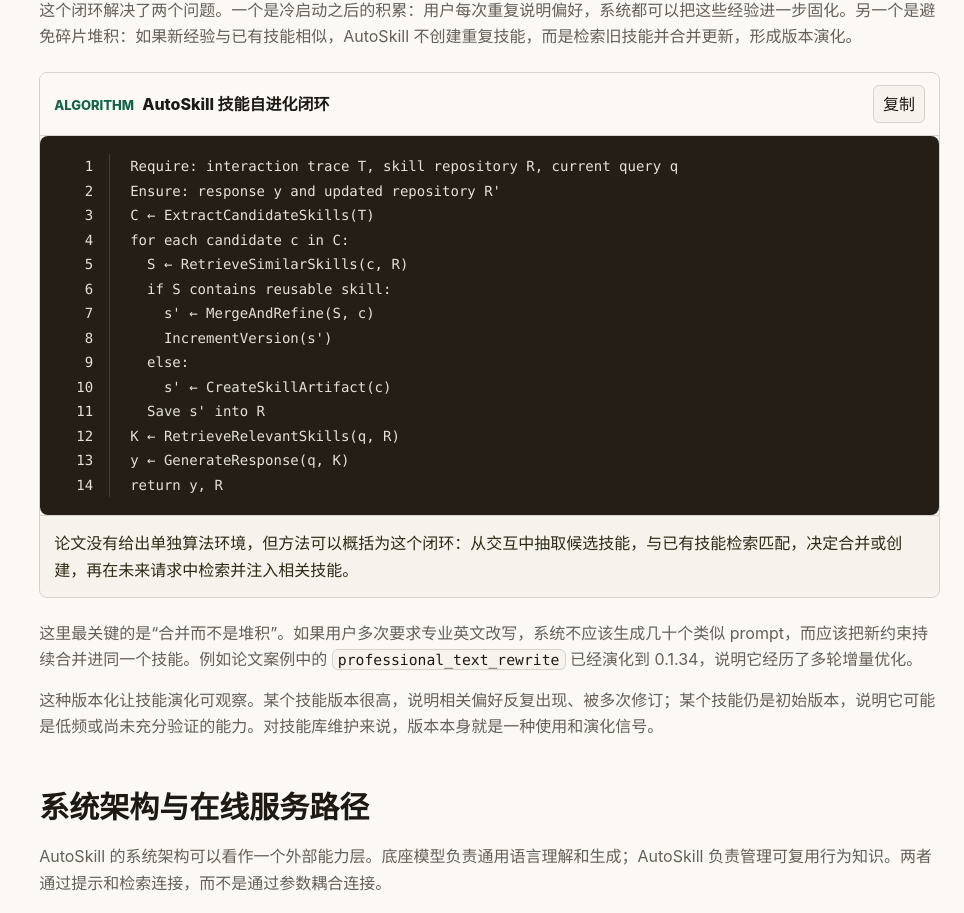
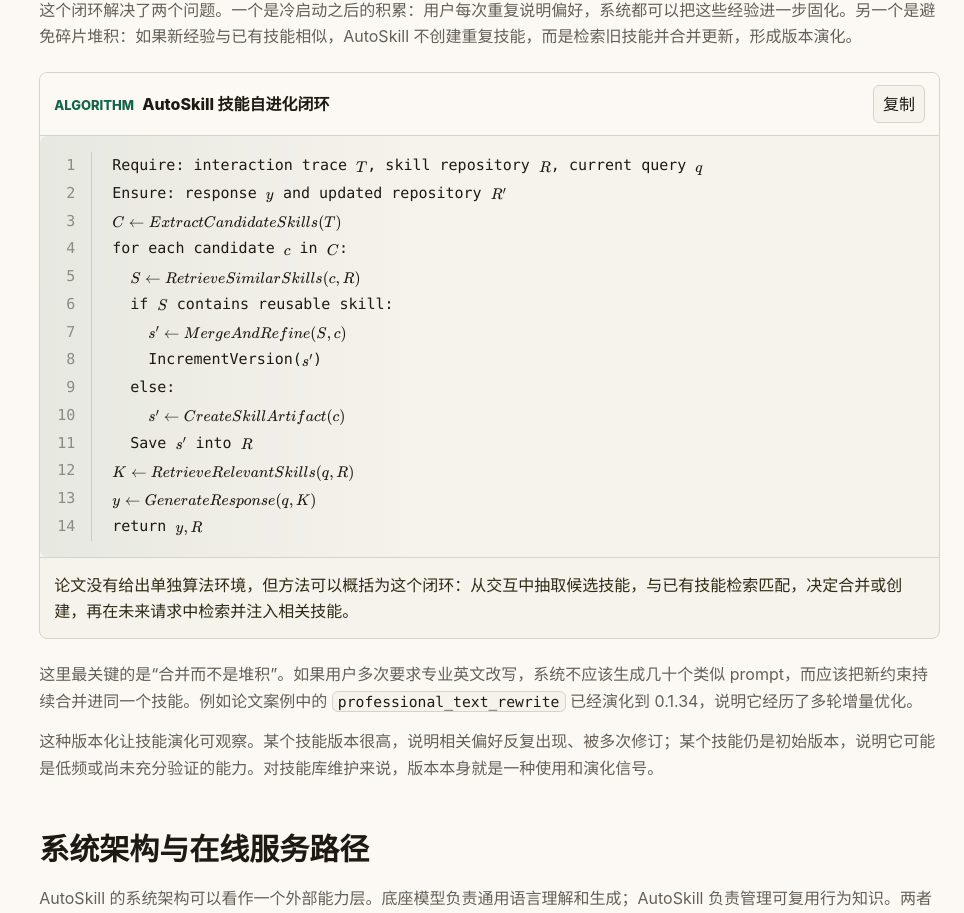
Before and after one commit to rooftopj/AgentLib, a Next.js app: page /papers/autoskill-experience-driven-lifelong-learning-skill-self-evolution/ in a window 1280 px wide. Shown: the part 3511-4424 px from the top of the page, without its empty margins (316-1280 px from the left). Built offline with nearby package versions, Linux system fonts and the light colour scheme.

Commit message:
Polish paper explainers and annotation rendering

```diff
--- a/app/globals.css
+++ b/app/globals.css
@@ -595,11 +595,15 @@ mark {
   position: sticky;
   top: 84px;
   align-self: start;
+  min-width: 0;
 }
 
 .annotation-panel {
   max-height: calc(100vh - 120px);
+  min-width: 0;
+  max-width: 100%;
   overflow-y: auto;
+  overflow-x: hidden;
   border-left: 1px solid var(--line);
   padding-left: 18px;
 }
@@ -614,12 +618,14 @@ mark {
 .annotation-list {
   display: grid;
   gap: 10px;
+  min-width: 0;
 }
 
 .annotation-card {
   display: grid;
   gap: 7px;
   width: 100%;
+  min-width: 0;
   border: 1px solid var(--line);
   border-radius: var(--radius);
   padding: 12px;
@@ -663,6 +669,7 @@ mark {
 .annotation-body {
   display: grid;
   gap: 7px;
+  min-width: 0;
 }
 
 .annotation-body p,
@@ -695,6 +702,7 @@ mark {
 }
 
 .annotation-body code {
+  max-width: 100%;
   border: 1px solid color-mix(in oklch, var(--accent) 18%, var(--line));
   border-radius: 5px;
   padding: 0.05em 0.3em;
@@ -702,6 +710,9 @@ mark {
   color: var(--ink);
   font-family: "SFMono-Regular", Consolas, "Liberation Mono", monospace;
   font-size: 0.92em;
+  overflow-wrap: anywhere;
+  white-space: normal;
+  word-break: break-word;
 }
 
 .annotation-code-block {
@@ -1176,11 +1187,20 @@ mark {
   overflow-x: auto;
   margin: 0;
   padding: 16px 0;
-  background: var(--code-bg);
-  color: var(--code-line);
-  font-family: "SFMono-Regular", Consolas, "Liberation Mono", monospace;
-  font-size: 14px;
-  line-height: 1.75;
+  background:
+    linear-gradient(90deg, color-mix(in oklch, var(--accent) 7%, transparent), transparent 42%),
+    var(--surface);
+  color: var(--ink);
+  font-size: 15px;
+  line-height: 1.85;
+}
+
+.mdx-content pre.algorithm-code {
+  padding: 16px 0;
+  background:
+    linear-gradient(90deg, color-mix(in oklch, var(--accent) 7%, transparent), transparent 42%),
+    var(--surface);
+  color: var(--ink);
 }
 
 .algorithm-code code,
@@ -1193,6 +1213,24 @@ mark {
   min-width: max-content;
   grid-template-columns: 72px minmax(0, 1fr);
   padding: 0 24px 0 0;
+}
+
+.algorithm-text {
+  white-space: pre-wrap;
+  font-family: "SFMono-Regular", Consolas, "Liberation Mono", monospace;
+}
+
+.algorithm-text .inline-math {
+  vertical-align: -0.1em;
+}
+
+.algorithm-text .inline-math .katex {
+  font-size: 1.04em;
+}
+
+.algorithm-line .line-number {
+  border-right-color: color-mix(in oklch, var(--ink) 14%, transparent);
+  color: color-mix(in oklch, var(--ink) 45%, transparent);
 }
 
 .algorithm-block > p {
--- a/components/AlgorithmBlock.tsx
+++ b/components/AlgorithmBlock.tsx
@@ -33,7 +33,7 @@ export default function AlgorithmBlock({ title, code, explanation }: AlgorithmBl
           {lines.map((line, index) => (
             <span className="algorithm-line" key={`${index}-${line}`}>
               <span className="line-number">{index + 1}</span>
-              <span>{line || " "}</span>
+              <span className="algorithm-text">{line ? renderInlineText(line) : " "}</span>
             </span>
           ))}
         </code>
--- a/components/RichMdxRenderer.tsx
+++ b/components/RichMdxRenderer.tsx
@@ -25,7 +25,6 @@ function decodeMdxAttr(value: string) {
     .replace(/&apos;/g, "'")
     .replace(/&amp;/g, "&")
     .replace(/&#10;/g, "\n")
-    .replace(/\\n/g, "\n")
     .replace(/\\\\/g, "\\");
 }
 
--- a/content/papers/agentfold-long-horizon-web-agents-proactive-context-management/explainer.mdx
+++ b/content/papers/agentfold-long-horizon-web-agents-proactive-context-management/explainer.mdx
@@ -65,7 +65,7 @@ folding 指令是 AgentFold 和普通 tool-use agent 的分水岭。普通 agent
 
 <AlgorithmBlock
   title="AgentFold interaction loop"
-  code="Require: question Q, tools T, initial summaries S, latest interaction I&#10;for step t = 1...T_max:&#10;  C_t <- (Q, T, S_{t-2}, I_{t-1})&#10;  (th_t, f_t, e_t, a_t) <- AgentFold(C_t)&#10;  S_{t-1} <- apply_folding(S_{t-2}, I_{t-1}, f_t)&#10;  o_t <- execute_tool(a_t)&#10;  I_t <- (e_t, a_t, o_t)&#10;return final answer"
+  code="Require: question $Q$, tools $T$, initial summaries $S$, latest interaction $I$&#10;for step $t = 1...T_{max}$:&#10;  $C_t \leftarrow (Q, T, S_{t-2}, I_{t-1})$&#10;  $(th_t, f_t, e_t, a_t) \leftarrow AgentFold(C_t)$&#10;  $S_{t-1} \leftarrow apply\\_folding(S_{t-2}, I_{t-1}, f_t)$&#10;  $o_t \leftarrow execute\\_tool(a_t)$&#10;  $I_t \leftarrow (e_t, a_t, o_t)$&#10;return final answer"
   explanation="AgentFold 每步先读取结构化上下文，再同时生成行动和折叠指令。折叠更新长期摘要，工具调用产生新的最近交互，二者共同进入下一轮。"
 />
 
--- a/content/papers/agentic-context-engineering-evolving-contexts-self-improving-language-models/explainer.mdx
+++ b/content/papers/agentic-context-engineering-evolving-contexts-self-improving-language-models/explainer.mdx
@@ -71,7 +71,7 @@ grow-and-refine 则解决另一个问题：如果只增长，playbook 会越来
 
 <AlgorithmBlock
   title="ACE context adaptation loop"
-  code="Require: initial playbook C0, task stream Q, feedback function F&#10;Ensure: evolved playbook C and task outputs Y&#10;for each query q_t in Q:&#10;  y_t, tau_t <- Generator(q_t, C_t)&#10;  f_t <- F(y_t, tau_t)&#10;  Delta_t <- Reflector(tau_t, f_t, C_t)&#10;  C_{t+1} <- Curator.merge(C_t, Delta_t)&#10;  if length(C_{t+1}) > threshold or duplicates are detected:&#10;    C_{t+1} <- Curator.refine(C_{t+1})&#10;return C_T, Y"
+  code="Require: initial playbook $C_0$, task stream $Q$, feedback function $F$&#10;Ensure: evolved playbook $C$ and task outputs $Y$&#10;for each query $q_t$ in $Q$:&#10;  $y_t, \\tau_t \\leftarrow Generator(q_t, C_t)$&#10;  $f_t \\leftarrow F(y_t, \\tau_t)$&#10;  $\\Delta_t \\leftarrow Reflector(\\tau_t, f_t, C_t)$&#10;  $C_{t+1} \\leftarrow Curator.merge(C_t, \\Delta_t)$&#10;  if $length(C_{t+1}) > threshold$ or duplicates are detected:&#10;    $C_{t+1} \\leftarrow Curator.refine(C_{t+1})$&#10;return $C_T, Y$"
   explanation="这段伪代码概括论文方法：Generator 执行任务，Reflector 从轨迹和反馈中抽取增量经验，Curator 合并并在必要时去重剪枝。注意更新对象是 playbook 的局部 delta，而不是完整上下文。"
 />
 
--- a/content/papers/agentsquare-automatic-llm-agent-search-modular-design-space/explainer.mdx
+++ b/content/papers/agentsquare-automatic-llm-agent-search-modular-design-space/explainer.mdx
@@ -95,7 +95,7 @@ AgentSquare 的整体搜索可以分成初始化、模块演化、真实评估
 
 <AlgorithmBlock
   title="Algorithm of AgentSquare"
-  code="Require: initial agent A0, task description d, max episode K, population size N, module pools P/R/T/M, experience pool E&#10;Ensure: evolved agent A*&#10;t <- 1&#10;Ae0 <- A0&#10;while t <= K:&#10;  {Ae1...AeN} <- module_evolution(Ae0, d, N, module_pools, E)&#10;  Ar0 <- best_by_real_eval({Ae0...AeN})&#10;  {Ar1...ArN} <- module_recombination(Ar0, d, N, module_pools, E)&#10;  Ae0 <- best_by_predicted_or_evaluated_score({Ar0...ArN})&#10;  t <- t + 1&#10;return Ae0 as A*"
+  code="Require: initial agent $A_0$, task description $d$, max episode $K$, population size $N$, module pools $P/R/T/M$, experience pool $E$&#10;Ensure: evolved agent $A^*$&#10;$t \\leftarrow 1$&#10;$A^e_0 \\leftarrow A_0$&#10;while $t \\leq K$:&#10;  $\\{A^e_1...A^e_N\\} \\leftarrow module\\_evolution(A^e_0, d, N, module\\_pools, E)$&#10;  $A^r_0 \\leftarrow best\\_by\\_real\\_eval(\\{A^e_0...A^e_N\\})$&#10;  $\\{A^r_1...A^r_N\\} \\leftarrow module\\_recombination(A^r_0, d, N, module\\_pools, E)$&#10;  $A^e_0 \\leftarrow best\\_by\\_predicted\\_or\\_evaluated\\_score(\\{A^r_0...A^r_N\\})$&#10;  $t \\leftarrow t + 1$&#10;return $A^e_0$ as $A^*$"
   explanation="这段算法把 AgentSquare 压缩成一个交替循环：先演化新模块并真实评估，再重组已有模块并借助经验选择候选，直到达到最大轮数或搜索停止条件。"
 />
 
@@ -226,7 +226,7 @@ AgentSquare 的可解释性来自“模块级输出”。相比一个端到端
 
 <FigureBlock
   src="/generated/agentsquare-automatic-llm-agent-search-modular-design-space/agentsquare_visual_abstract.png"
-  caption="AI 生成示意图：AgentSquare 的实践闭环。任务进入规划、推理、工具和记忆模块池，搜索过程通过演化、重组和预测筛选候选 Agent，真实评估结果再回流为经验账本。"
+  caption="AgentSquare 的实践闭环示意：任务进入规划、推理、工具和记忆模块池，搜索过程通过演化、重组和预测筛选候选 Agent，真实评估结果再回流为经验账本。"
 />
 
 如果只带走一个工程动作，就是先建立自己的 Agent 实验账本：记录任务、模块组合、输入输出、分数、成本、错误和人工判断。没有账本，搜索器只能从零猜；有了账本，团队过去的失败和成功都会变成下一轮搜索的燃料。
--- a/content/papers/autoskill-experience-driven-lifelong-learning-skill-self-evolution/explainer.mdx
+++ b/content/papers/autoskill-experience-driven-lifelong-learning-skill-self-evolution/explainer.mdx
@@ -60,7 +60,7 @@ AutoSkill 的核心不是一次性生成技能，而是完整生命周期。系
 
 <AlgorithmBlock
   title="AutoSkill 技能自进化闭环"
-  code="Require: interaction trace T, skill repository R, current query q&#10;Ensure: response y and updated repository R'&#10;C ← ExtractCandidateSkills(T)&#10;for each candidate c in C:&#10;  S ← RetrieveSimilarSkills(c, R)&#10;  if S contains reusable skill:&#10;    s' ← MergeAndRefine(S, c)&#10;    IncrementVersion(s')&#10;  else:&#10;    s' ← CreateSkillArtifact(c)&#10;  Save s' into R&#10;K ← RetrieveRelevantSkills(q, R)&#10;y ← GenerateResponse(q, K)&#10;return y, R"
+  code="Require: interaction trace $T$, skill repository $R$, current query $q$&#10;Ensure: response $y$ and updated repository $R'$&#10;$C \\leftarrow ExtractCandidateSkills(T)$&#10;for each candidate $c$ in $C$:&#10;  $S \\leftarrow RetrieveSimilarSkills(c, R)$&#10;  if $S$ contains reusable skill:&#10;    $s' \\leftarrow MergeAndRefine(S, c)$&#10;    IncrementVersion($s'$)&#10;  else:&#10;    $s' \\leftarrow CreateSkillArtifact(c)$&#10;  Save $s'$ into $R$&#10;$K \\leftarrow RetrieveRelevantSkills(q, R)$&#10;$y \\leftarrow GenerateResponse(q, K)$&#10;return $y, R$"
   explanation="论文没有给出单独算法环境，但方法可以概括为这个闭环：从交互中抽取候选技能，与已有技能检索匹配，决定合并或创建，再在未来请求中检索并注入相关技能。"
 />
 
--- a/content/papers/flow-modularized-agentic-workflow-automation/explainer.mdx
+++ b/content/papers/flow-modularized-agentic-workflow-automation/explainer.mdx
@@ -74,7 +74,7 @@ Flow 的核心算法可以拆成两个层次：`UpdateGraph` 负责生成和选
 
 <AlgorithmBlock
   title="UpdateGraph：按并行度与依赖复杂度选择候选 AOV 图"
-  code="Require: current workflow \tilde{G}, task prompt P, workflow prompt P_init or P_update&#10;Ensure: selected workflow \tilde{G}_{optimal}&#10;Generate candidate workflows {\tilde{G}_1, ..., \tilde{G}_K} using LLM&#10;P_max ← -∞; C_min ← +∞; \tilde{G}_{optimal} ← None&#10;for each candidate \tilde{G}_k:&#10;  P_k ← P_avg(\tilde{G}_k)&#10;  C_k ← C_dependency(\tilde{G}_k)&#10;  if P_k > P_max or (P_k == P_max and C_k < C_min):&#10;    P_max ← P_k; C_min ← C_k; \tilde{G}_{optimal} ← \tilde{G}_k&#10;return \tilde{G}_{optimal}"
+  code="Require: current workflow $\\tilde{G}$, task prompt $P$, workflow prompt $P_{init}$ or $P_{update}$&#10;Ensure: selected workflow $\\tilde{G}_{optimal}$&#10;Generate candidate workflows $\\{\\tilde{G}_1, ..., \\tilde{G}_K\\}$ using LLM&#10;$P_{max} \\leftarrow -\\infty$; $C_{min} \\leftarrow +\\infty$; $\\tilde{G}_{optimal} \\leftarrow None$&#10;for each candidate $\\tilde{G}_k$:&#10;  $P_k \\leftarrow P_{avg}(\\tilde{G}_k)$&#10;  $C_k \\leftarrow C_{dependency}(\\tilde{G}_k)$&#10;  if $P_k > P_{max}$ or ($P_k = P_{max}$ and $C_k < C_{min}$):&#10;    $P_{max} \\leftarrow P_k$; $C_{min} \\leftarrow C_k$; $\\tilde{G}_{optimal} \\leftarrow \\tilde{G}_k$&#10;return $\\tilde{G}_{optimal}$"
   explanation="这段算法把 Flow 的模块化偏好写成选择规则：先比较候选图能并行多少，再比较依赖是否更分散。它既用于初始 workflow，也用于运行时更新。"
 />
 
--- a/content/papers/skillrouter-skill-routing-llm-agents-scale/explainer.mdx
+++ b/content/papers/skillrouter-skill-routing-llm-agents-scale/explainer.mdx
@@ -90,7 +90,7 @@ SkillRouter 并没有发明新的模型架构。作者的选择很务实：用
 
 <AlgorithmBlock
   title="SkillRouter 推理流程"
-  code="Require: query q, full-text skill pool S, trained encoder E, trained reranker R&#10;Ensure: ranked skill shortlist L&#10;Offline: embed every skill body s in S with E and build ANN index&#10;Online: z_q ← E(q)&#10;C ← ANN_Search(z_q, topK = 20)&#10;for each skill s in C:&#10;  score_s ← R(q, full_text(s))&#10;L ← sort C by score_s descending&#10;return L"
+  code="Require: query $q$, full-text skill pool $S$, trained encoder $E$, trained reranker $R$&#10;Ensure: ranked skill shortlist $L$&#10;Offline: embed every skill body $s \\in S$ with $E$ and build ANN index&#10;Online: $z_q \\leftarrow E(q)$&#10;$C \\leftarrow ANN\\_Search(z_q, topK = 20)$&#10;for each skill $s$ in $C$:&#10;  $score_s \\leftarrow R(q, full\\_text(s))$&#10;$L \\leftarrow sort(C)$ by $score_s$ descending&#10;return $L$"
   explanation="这段流程把 SkillRouter 的运行压缩成四步：离线建立全文 skill 索引，在线召回 top-20，用 cross-encoder 读完整正文重排，再把短名单交给 Agent。Encoder 解决规模，reranker 解决相似候选之间的精细判别。"
 />
 
```
Also changed, not shown: content/papers/magma-multi-graph-agentic-memory-architecture/explainer.mdx (+5 -5 lines).
